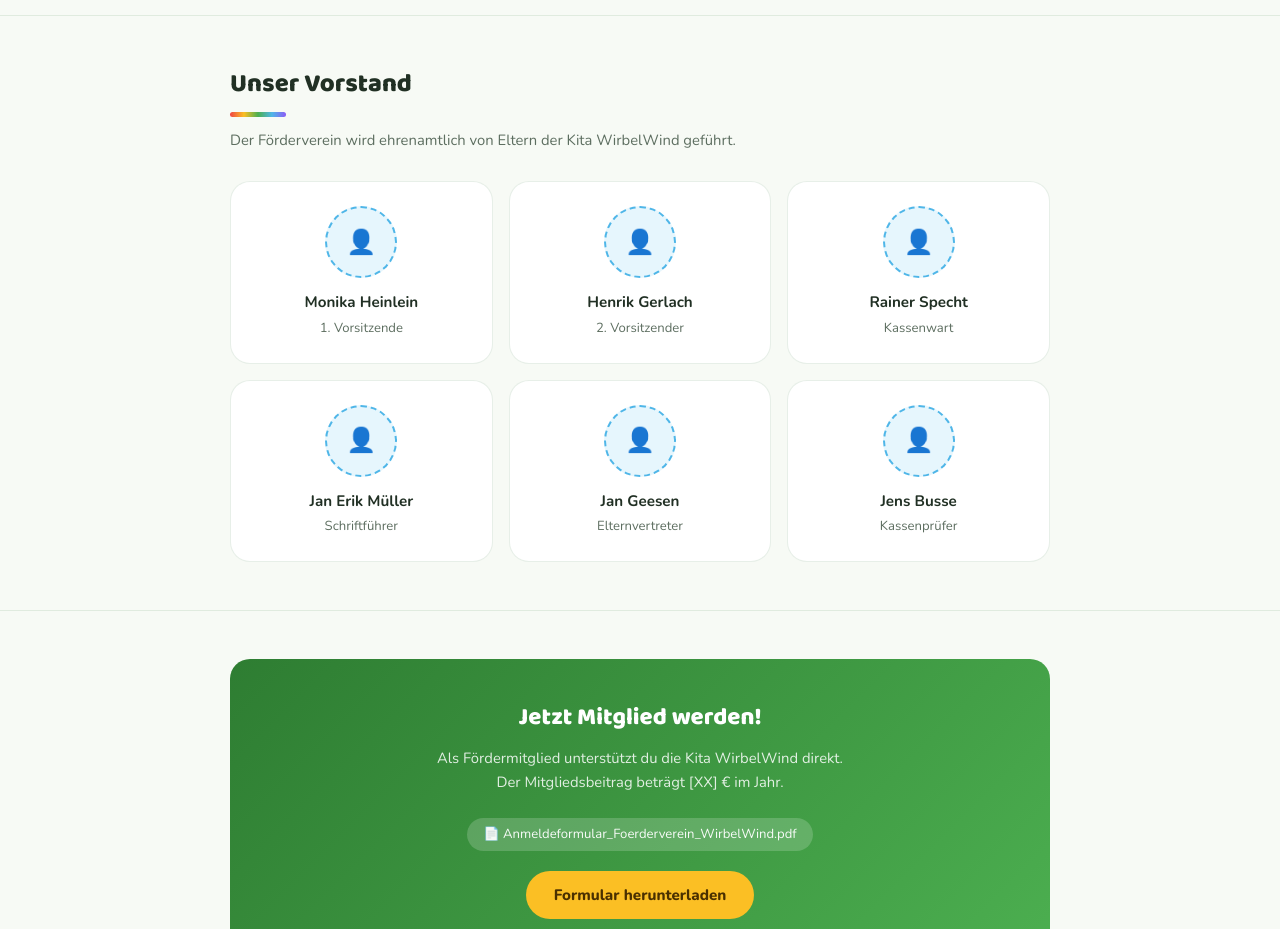
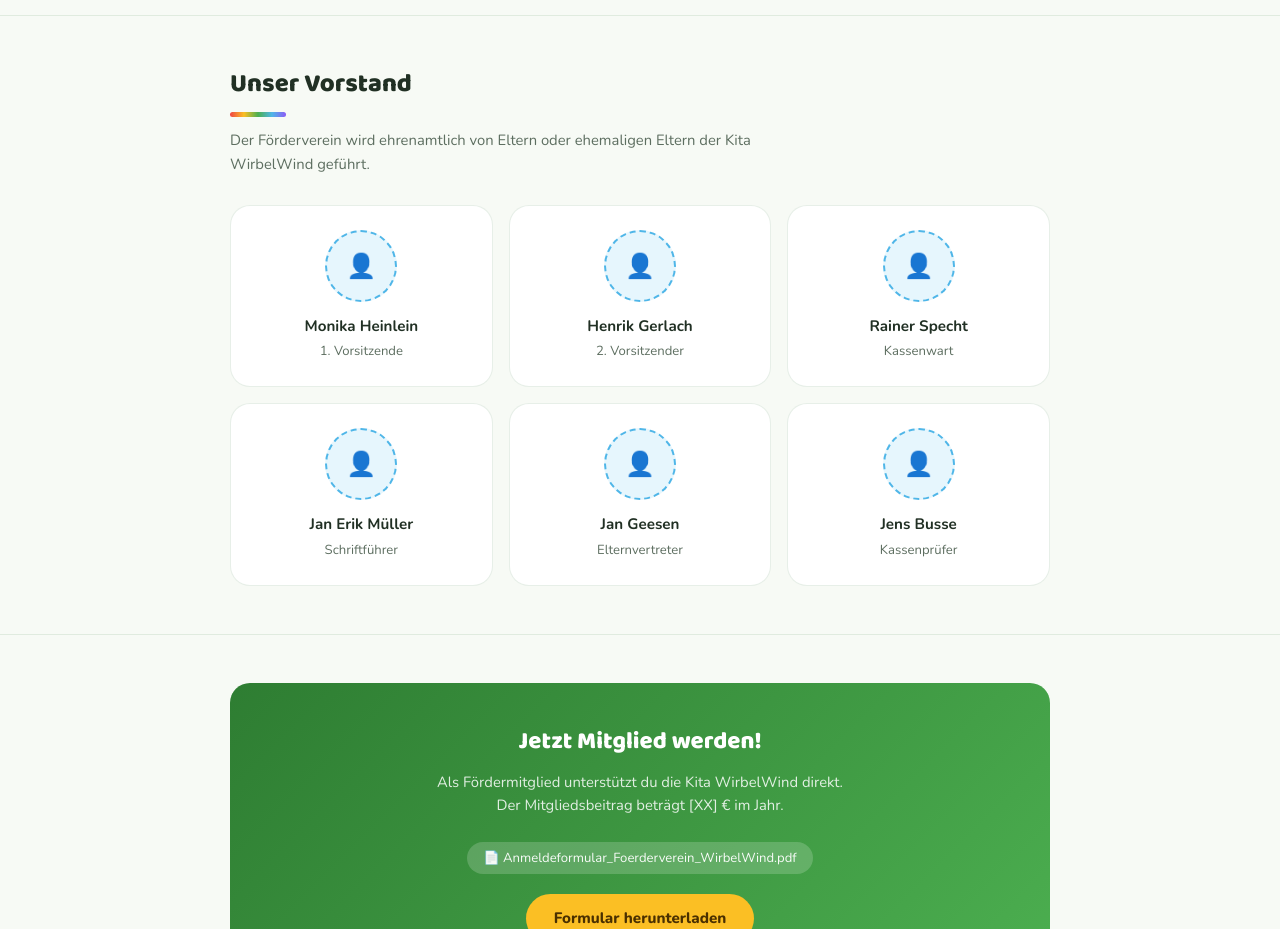
Before and after one commit to C129H223N3O54/KiTa, a plain HTML site: page index.html in a window 1280 px wide. Shown: the part 1340-2269 px from the top of the page. Drawn offline with nearby package versions, Linux system fonts and the light colour scheme.

Commit message:
Update index.html

```diff
--- a/index.html
+++ b/index.html
@@ -449,7 +449,7 @@
   <section id="vorstand" class="section">
     <h2 class="section-title">Unser Vorstand</h2>
     <div class="divider"></div>
-    <p class="section-sub">Der Förderverein wird ehrenamtlich von Eltern der Kita WirbelWind geführt.</p>
+    <p class="section-sub">Der Förderverein wird ehrenamtlich von Eltern oder ehemaligen Eltern der Kita WirbelWind geführt.</p>
 
     <div class="vorstand">
 
```
